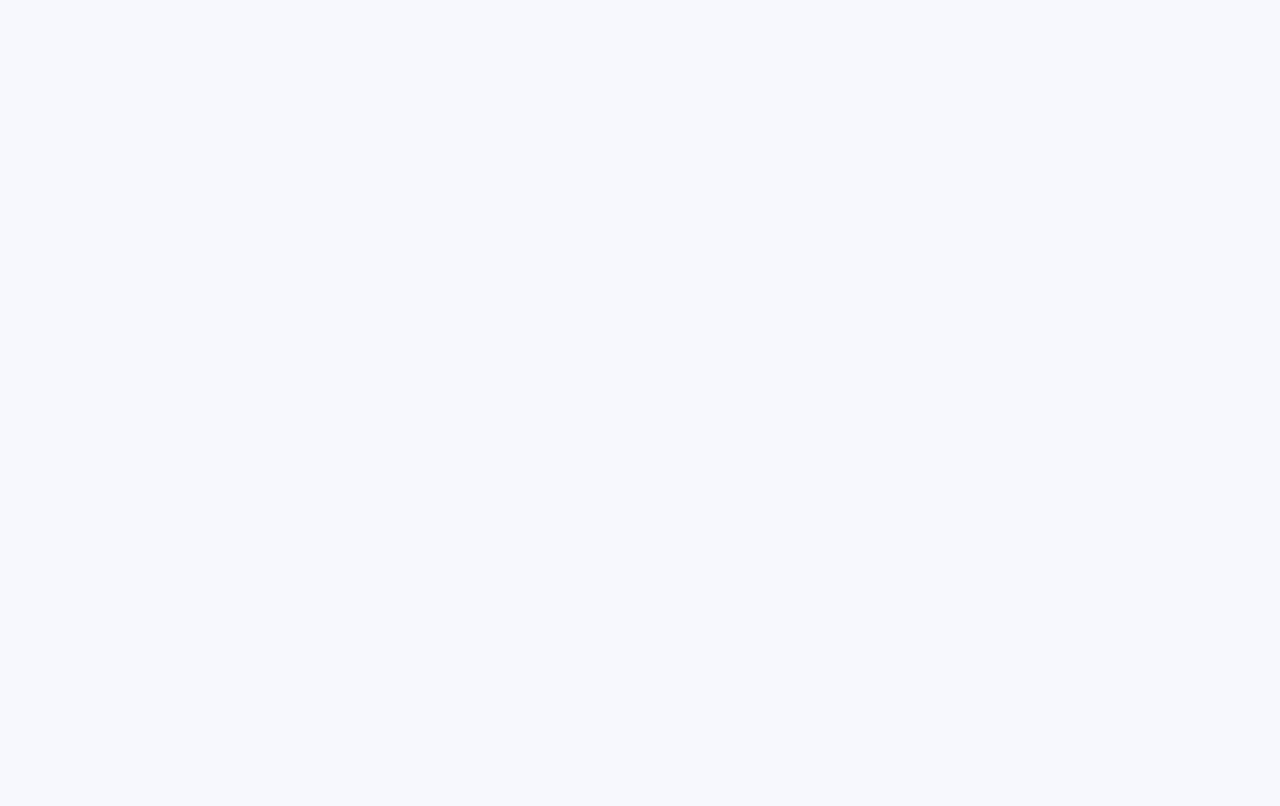
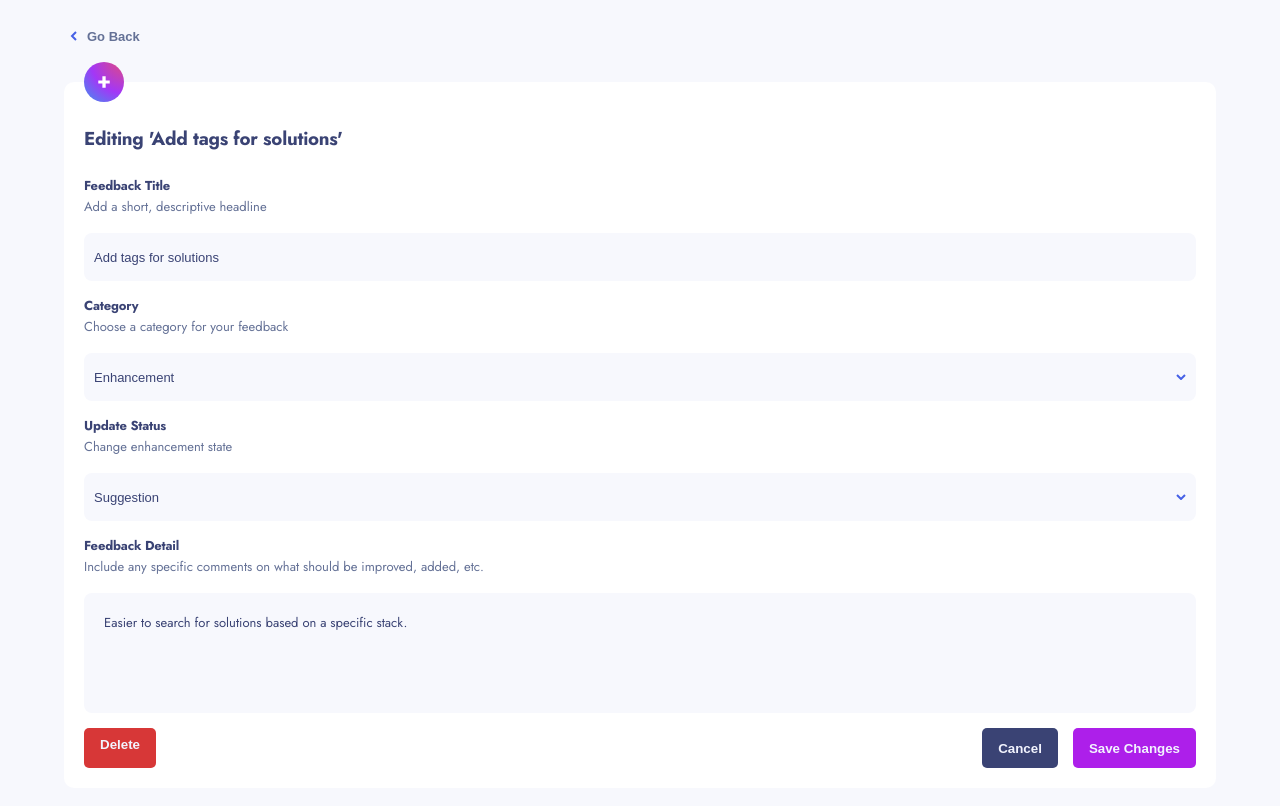
Before and after one commit to tokarskym/productfeedback, a React (Create React App) app: page /requests/1/edit in a window 1280 px wide. Before the commit this address had no page. Shown: the top 806 px of the page. Built offline with nearby package versions, Linux system fonts and the light colour scheme.

Commit message:
Editing product request functionality

```diff
--- a/src/App.tsx
+++ b/src/App.tsx
@@ -95,6 +95,26 @@ function App() {
     console.log(updatedProductRequests);
   };
 
+  const handleDeleteProductRequest = (id: number) => {
+    const updatedProductRequests = productRequests.filter((request) => request.id !== id);
+    setRequestList(updatedProductRequests);
+  };
+
+  const handleEditProductRequest = (updatedProductRequest: ProductRequest, data: any) => {
+    const updatedProductRequests = requestList.map((request) => {
+      if (request.id === updatedProductRequest.id) {
+        return {
+          ...updatedProductRequest,
+          ...data,
+        };
+      } else {
+        return request;
+      }
+    });
+    setRequestList(updatedProductRequests);
+    console.log('After update:', updatedProductRequests);
+  };
+
   return (
     <BrowserRouter>
       <ThemeProvider theme={theme}>
@@ -104,7 +124,30 @@ function App() {
             path="/requests/:id"
             element={<RequestDetails requestList={requestList} onAddNewComment={addComment} onAddReply={addReply} calculateCommentNumbers={calculateCommentNumbers} />}
           />
-          <Route path="/requests/:id/new" element={<RequestForm handleAddProductRequest={handleAddProductRequest} />} />
+          <Route
+            path="/requests/:id/new"
+            element={
+              <RequestForm
+                handleDeleteProductRequest={handleDeleteProductRequest}
+                handleEditProductRequest={handleEditProductRequest}
+                handleAddProductRequest={handleAddProductRequest}
+                mode="new"
+                requestList={requestList}
+              />
+            }
+          />
+          <Route
+            path="/requests/:id/edit"
+            element={
+              <RequestForm
+                handleDeleteProductRequest={handleDeleteProductRequest}
+                handleEditProductRequest={handleEditProductRequest}
+                handleAddProductRequest={handleAddProductRequest}
+                mode="edit"
+                requestList={requestList}
+              />
+            }
+          />
           <Route
             path="/"
             element={
--- a/src/components/GlobalStyles/Theme.tsx
+++ b/src/components/GlobalStyles/Theme.tsx
@@ -10,6 +10,7 @@ const theme = {
     gray: '#647196',
     orange: '#F49F85',
     lightBlue: '#62BCFA',
+
   },
 };
 
--- a/src/components/Header/FilteredOption.tsx
+++ b/src/components/Header/FilteredOption.tsx
@@ -33,9 +33,10 @@ interface FilteredOptionProps {
   selectedValue: string;
   onChange: (value: string) => void;
   register?: UseFormRegister<FormValues>;
+  type?: string;
 }
 
-const FilteredOption: React.FC<FilteredOptionProps> = ({ label, value, selectedValue, onChange, register }) => {
+const FilteredOption: React.FC<FilteredOptionProps> = ({ label, value, selectedValue, onChange, register, type }) => {
   const handleKeyDown = (event: React.KeyboardEvent) => {
     if (event.key === 'Enter' || event.key === ' ') {
       onChange(value);
@@ -44,7 +45,14 @@ const FilteredOption: React.FC<FilteredOptionProps> = ({ label, value, selectedV
   };
   return (
     <LabelForOptionInput onKeyDown={handleKeyDown} tabIndex={0}>
-      <input type="radio" value={value} checked={selectedValue === value} onClick={() => onChange(value)} style={{ display: 'none' }} {...(register && register('category'))} />
+      <input
+        type="radio"
+        value={value}
+        checked={selectedValue === value}
+        onClick={() => onChange(value)}
+        style={{ display: 'none' }}
+        {...(register && (type === 'category' ? register('category') : register('status')))}
+      />
       <LabelForOptionInputUI>{label}</LabelForOptionInputUI>
       {selectedValue === value && <IconCheckImage src={IconCheck} />}
     </LabelForOptionInput>
--- a/src/components/RequestDetails/RequestDetails.tsx
+++ b/src/components/RequestDetails/RequestDetails.tsx
@@ -218,7 +218,7 @@ const RequestDetails: React.FC<RequestDetailsProps> = ({ requestList, onAddNewCo
       <>
         {request ? (
           <>
-            <BackButton isEdit={true} />
+            <BackButton isEdit={true} requestID={request.id} />
             <RequestDetailsAndCommentsContainer>
               <RequestSingleElement request={request} calculateCommentNumbers={calculateCommentNumbers} />
               <CommentsContainer>
--- a/src/components/RequestForm/RequestForm.tsx
+++ b/src/components/RequestForm/RequestForm.tsx
@@ -12,7 +12,7 @@ import { useState } from 'react';
 import { HorizontalRule } from '../Header/HeaderStyles';
 import { capitalizeFirstLetter } from '../../Utils/Functions';
 
-import { useForm } from 'react-hook-form';
+import { useForm, SubmitHandler } from 'react-hook-form';
 import * as yup from 'yup';
 import { yupResolver } from '@hookform/resolvers/yup';
 import { ProductRequest } from '../../data/data';
@@ -127,32 +127,42 @@ const FeedbackDetailInput = styled.textarea`
   }
 `;
 
-const ButtonsDiv = styled.div`
+const ButtonsDiv = styled.div<{ isDelete: boolean }>`
   width: 100%;
   height: auto;
   display: flex;
-  justify-content: flex-end;
+  justify-content: ${(props) => (props.isDelete ? 'space-between' : 'flex-end')};
   align-items: center;
-  gap: 15px;
 `;
 
 const CancelButton = styled(PrimaryButton)`
   background-color: ${(props) => props.theme.colors.darkerDarkBlue};
+  margin-right: 15px;
+`;
+
+const DeleteButton = styled(PrimaryButton)`
+  background-color: #d73737;
+  display: flex;
 `;
 
 export interface FormValues {
   title: string;
   category: string;
   description: string;
-  id?: number | null;
-  status?: string | null;
-  upvotes?: number | null;
+  id: number;
+  status: string;
+  upvotes: number;
 }
 
 interface RequestFormProps {
   handleAddProductRequest: (newProductRequest: ProductRequest) => void;
+  mode: string;
+  requestList: ProductRequest[];
+  handleDeleteProductRequest: (id: number) => void;
+  handleEditProductRequest: (data: any, updatedProductRequest: ProductRequest) => void;
 }
-const RequestForm: React.FC<RequestFormProps> = ({ handleAddProductRequest }) => {
+
+const RequestForm: React.FC<RequestFormProps> = ({ handleAddProductRequest, mode, requestList, handleDeleteProductRequest, handleEditProductRequest }) => {
   const { id } = useParams();
   const navigate = useNavigate();
   const productID = Number(id);
@@ -162,56 +172,86 @@ const RequestForm: React.FC<RequestFormProps> = ({ handleAddProductRequest }) =>
       title: yup.string().required('Title is required'),
       category: yup.string().required('Category is required'),
       description: yup.string().required('Description is required'),
-      id: yup.number().nullable(),
-      status: yup.string().nullable(),
-      upvotes: yup.number().nullable(),
+      id: yup.number().required(),
+      status: yup.string().required(),
+      upvotes: yup.number().required(),
     })
     .required();
+
+  const requestToEdit: ProductRequest | undefined = requestList ? requestList.find((request) => request.id === productID) : undefined;
 
   const {
     register,
     handleSubmit,
     setValue,
+    watch,
     formState: { errors },
   } = useForm<FormValues>({
     resolver: yupResolver(formValidation),
     defaultValues: {
-      title: '',
-      category: '',
-      description: '',
+      title: mode === 'edit' ? requestToEdit?.title : '',
+      category: mode === 'edit' ? requestToEdit?.category : 'Feature',
+      description: mode === 'edit' ? requestToEdit?.description : '',
       id: productID,
-      upvotes: 0,
-      status: 'suggestion',
+      upvotes: mode === 'edit' ? requestToEdit?.upvotes : 0,
+      status: mode === 'edit' ? requestToEdit?.status : 'suggestion',
     },
   });
 
-  // CREATING USE STATE FOR HOLDING SELECTED OPTION AND SHOWING IT IN THE CATEGORY BUTTON
-  const [selectedCategory, setSelectedCategory] = useState<string>('Feature');
+  //
   const [categoryModalOpen, setIsCategoryModalOpen] = useState<boolean>(false);
+  const [statusModalOpen, setIsStatusModalOpen] = useState<boolean>(false);
 
   const openCategoryModal = (event: any) => {
     setIsCategoryModalOpen(!categoryModalOpen);
+    setIsStatusModalOpen(false);
     console.log('works!!');
   };
 
+  const openStatusModal = (event: any) => {
+    setIsStatusModalOpen(!statusModalOpen);
+    setIsCategoryModalOpen(false);
+    console.log('open model of status');
+  };
+
   const handleCategoryChange = (value: string) => {
-    setSelectedCategory(value);
     setIsCategoryModalOpen(!categoryModalOpen);
     setSelectMenuHighlighted(false);
     setValue('category', value);
   };
 
+  const handleStatusChange = (value: string) => {
+    setIsStatusModalOpen(!statusModalOpen);
+    setSelectMenuHighlighted(false);
+    setValue('status', value);
+  };
   const [selectMenuHighlighted, setSelectMenuHighlighted] = useState(false);
 
   const fakeLabelFunctionality = () => {
     setSelectMenuHighlighted(!selectMenuHighlighted);
   };
+
   // SUBMITING
 
-  const onSubmit = (data: any) => {
-    handleAddProductRequest(data);
+  const onSubmit: SubmitHandler<FormValues> = (data) => {
+    const updatedRequest = requestToEdit; // Użyj `requestToEdit` zdefiniowanego wcześniej w zakresie.
+    if (mode === 'edit' && updatedRequest) {
+      handleEditProductRequest(updatedRequest, data);
+      console.log('udaje się editing');
+    } else {
+      handleAddProductRequest(data);
+      console.log('udaje sie adding');
+    }
     navigate(-1);
   };
+
+  const onDeleteProductRequest = (id: number) => {
+    handleDeleteProductRequest(id);
+    navigate(-2);
+  };
+
+  const selectedCategory = watch('category');
+  const selectedStatus: string = watch('status');
 
   return (
     <>
@@ -219,7 +259,7 @@ const RequestForm: React.FC<RequestFormProps> = ({ handleAddProductRequest }) =>
       <RequestFormContainer>
         <NewRequestForm>
           <NewFeedbackIcon src={NewFeedbackSVG} />
-          <RequestFormHeader>Create New Feedback</RequestFormHeader>
+          <RequestFormHeader>{mode === 'edit' ? `Editing '${requestToEdit?.title}'` : 'Create New Feedback'} </RequestFormHeader>
           <form onSubmit={handleSubmit(onSubmit)}>
             <FormFieldWrapper>
               <FormFieldLabel htmlFor="feedbackTitle">Feedback Title</FormFieldLabel>
@@ -229,32 +269,69 @@ const RequestForm: React.FC<RequestFormProps> = ({ handleAddProductRequest }) =>
             <FormFieldWrapper style={{ position: 'relative' }}>
               <FormFieldLabel onClick={fakeLabelFunctionality}>Category</FormFieldLabel>
               <FormFieldDescription>Choose a category for your feedback</FormFieldDescription>
-              <SelectedCategoryButtonInput onClick={openCategoryModal} isHighlighted={selectMenuHighlighted}>
+              <SelectedCategoryButtonInput onClick={openCategoryModal} isHighlighted={selectMenuHighlighted} type="button">
                 {capitalizeFirstLetter(selectedCategory)}
                 <img src={categoryModalOpen ? BlueArrowUpSVG : BlueArrowDownSVG} alt={categoryModalOpen ? 'Arrow Up' : 'Arrow Down'} />
               </SelectedCategoryButtonInput>
               {categoryModalOpen && (
-                <CategoryModal id="category">
-                  <FilteredOption label="Feature" value="feature" selectedValue={selectedCategory} onChange={handleCategoryChange} register={register} />
+                <CategoryModal>
+                  <FilteredOption label="Feature" value="feature" selectedValue={selectedCategory} onChange={handleCategoryChange} register={register} type="category" />
                   <HorizontalRule />
-                  <FilteredOption label="Bug" value="bug" selectedValue={selectedCategory} onChange={handleCategoryChange} register={register} />
+                  <FilteredOption label="Bug" value="bug" selectedValue={selectedCategory} onChange={handleCategoryChange} register={register} type="category" />
                   <HorizontalRule />
-                  <FilteredOption label="Enhancement" value="enhancement" selectedValue={selectedCategory} onChange={handleCategoryChange} register={register} />
+                  <FilteredOption label="Enhancement" value="enhancement" selectedValue={selectedCategory} onChange={handleCategoryChange} register={register} type="category" />
                   <HorizontalRule />
-                  <FilteredOption label="UX" value="UX" selectedValue={selectedCategory} onChange={handleCategoryChange} register={register} />
+                  <FilteredOption label="UX" value="UX" selectedValue={selectedCategory} onChange={handleCategoryChange} register={register} type="category" />
                   <HorizontalRule />
-                  <FilteredOption label="UI" value="UI" selectedValue={selectedCategory} onChange={handleCategoryChange} register={register} />
+                  <FilteredOption label="UI" value="UI" selectedValue={selectedCategory} onChange={handleCategoryChange} register={register} type="category" />
                 </CategoryModal>
               )}
             </FormFieldWrapper>
+            {mode === 'edit' && (
+              <>
+                <FormFieldWrapper>
+                  <FormFieldLabel onClick={fakeLabelFunctionality}>Update Status</FormFieldLabel>
+                  <FormFieldDescription>Change {selectedCategory} state</FormFieldDescription>
+                  <SelectedCategoryButtonInput onClick={openStatusModal} isHighlighted={selectMenuHighlighted} type="button">
+                    {capitalizeFirstLetter(selectedStatus)}
+                    <img src={statusModalOpen ? BlueArrowUpSVG : BlueArrowDownSVG} alt={statusModalOpen ? 'Arrow Up' : 'Arrow Down'} />
+                  </SelectedCategoryButtonInput>
+                </FormFieldWrapper>
+                {statusModalOpen && (
+                  <FormFieldWrapper style={{ position: 'relative' }}>
+                    <CategoryModal style={{ bottom: '-170px' }}>
+                      <FilteredOption label="Suggestion " value="suggestion" selectedValue={selectedStatus} onChange={handleStatusChange} register={register} type="status" />
+                      <HorizontalRule />
+                      <FilteredOption label="Planned" value="planned" selectedValue={selectedStatus} onChange={handleStatusChange} register={register} type="status" />
+                      <HorizontalRule />
+                      <FilteredOption label="In-Progress" value="in-progress" selectedValue={selectedStatus} onChange={handleStatusChange} register={register} type="status" />
+                      <HorizontalRule />
+                      <FilteredOption label="Live" value="live" selectedValue={selectedStatus} onChange={handleStatusChange} register={register} type="status" />
+                    </CategoryModal>
+                  </FormFieldWrapper>
+                )}
+              </>
+            )}
+
             <FormFieldWrapper>
               <FormFieldLabel htmlFor="description">Feedback Detail</FormFieldLabel>
               <FormFieldDescription>Include any specific comments on what should be improved, added, etc.</FormFieldDescription>
               <FeedbackDetailInput id="description" {...register('description')} disabled={categoryModalOpen} />
             </FormFieldWrapper>
-            <ButtonsDiv>
-              <CancelButton>Cancel</CancelButton>
-              <PrimaryButton type="submit">Add Feedback</PrimaryButton>
+            <ButtonsDiv isDelete={mode === 'edit'}>
+              {mode === 'edit' && (
+                <div>
+                  <DeleteButton onClick={() => onDeleteProductRequest(productID)} type="button">
+                    Delete
+                  </DeleteButton>
+                </div>
+              )}
+              <div>
+                <CancelButton onClick={() => navigate(-1)} type="button">
+                  Cancel
+                </CancelButton>
+                <PrimaryButton type="submit">{mode === 'edit' ? 'Save Changes' : 'Add Feedback'}</PrimaryButton>
+              </div>
             </ButtonsDiv>
           </form>
         </NewRequestForm>
--- a/src/data/data.tsx
+++ b/src/data/data.tsx
@@ -22,9 +22,9 @@ export interface UserComment {
 export interface ProductRequest {
   id: number;
   title: string;
-  category: 'enhancement' | 'feature' | 'bug';
+  category: string; // 'enhancement' | 'feature' | 'bug' | 'UX' | 'UI';
   upvotes: number;
-  status: 'suggestion' | 'planned' | 'in-progress' | 'live';
+  status: string; // 'suggestion' | 'planned' | 'in-progress' | 'live';
   description: string;
   comments?: UserComment[];
 }
```
Also changed, not shown: src/components/BackButton/BackButton.tsx (+8 -2 lines).
